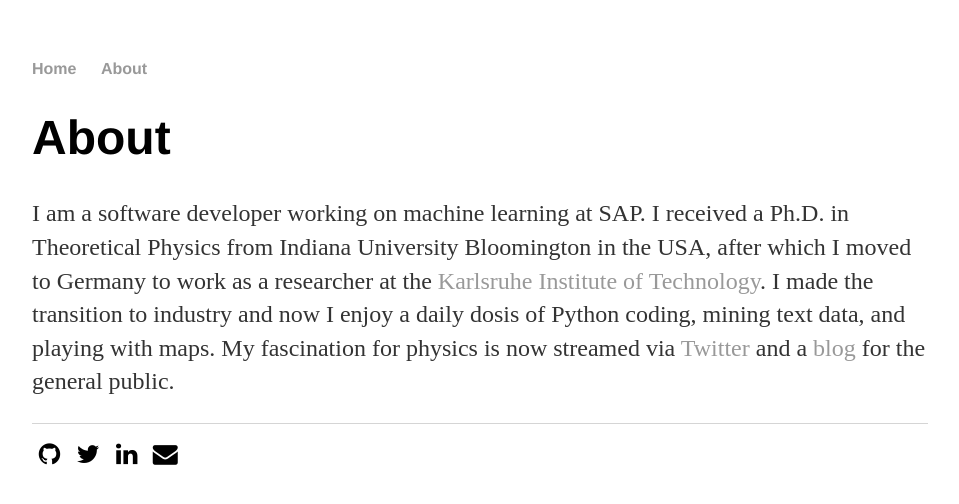
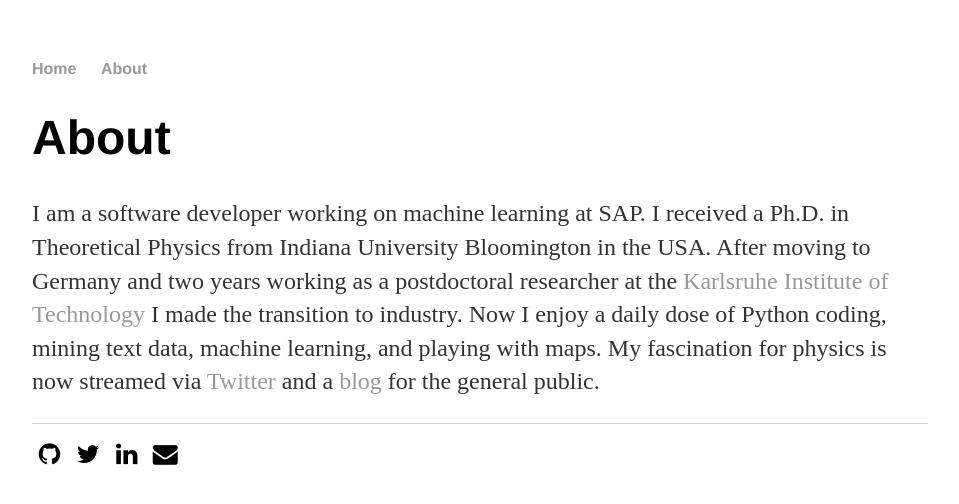
Before and after one commit to jorge-diaz/jorge-diaz.github.io, a Jekyll site: the page built from about/index.html, in a window 1280 px wide. Shown: the top 504 px of the page, without its empty margins (160-1119 px from the left). Built offline with Jekyll 4.4.1, drawn with Linux system fonts in a browser that asks for light colours.

Commit message:
about: typo fixed + minor edits

```diff
--- a/about/index.html
+++ b/about/index.html
@@ -6,9 +6,9 @@
 	<h1>About</h1>
 	<p>I am a software developer working on machine learning at SAP. I received
 	a Ph.D. in Theoretical Physics from Indiana University Bloomington in the
-	USA, after which I moved to Germany to work as a researcher at the <a href="https://www.itp.kit.edu/~jsdiaz/" target="_blank">Karlsruhe
-	Institute of Technology</a>. I made the transition to industry and now I enjoy a
-	daily dosis of Python coding, mining text data, and playing with maps. My
+	USA. After moving to Germany and two years working as a postdoctoral researcher at the <a href="https://www.itp.kit.edu/~jsdiaz/" target="_blank">Karlsruhe
+	Institute of Technology</a> I made the transition to industry. Now I enjoy a
+	daily dose of Python coding, mining text data, machine learning, and playing with maps. My
 	fascination for physics is now streamed via <a href="https://twitter.com/jsdiaz_" target="_blank">Twitter</a> and a <a href="https://conexioncausal.wordpress.com/" target="_blank">blog</a> for the
 	general public.</p>
 </div><!-- /.blurb -->
```
